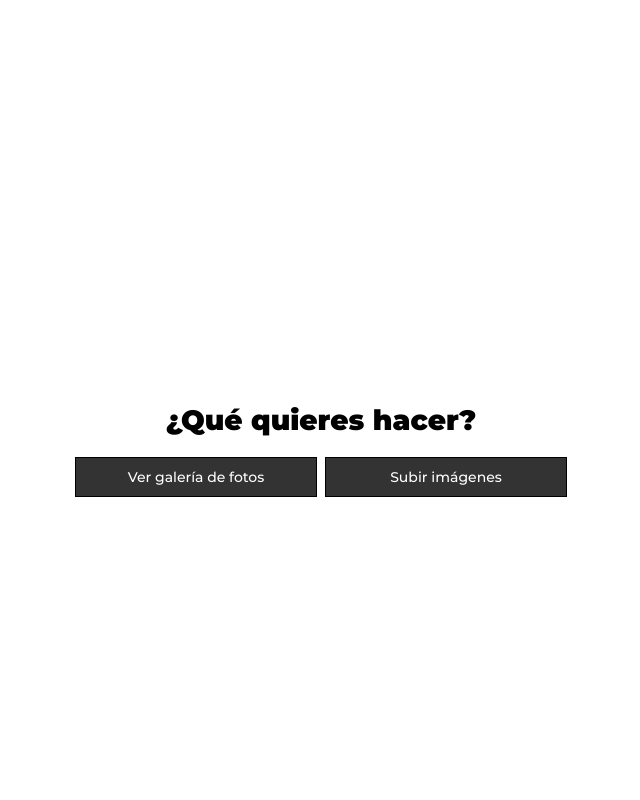
After one commit to Nethums/formularioRegistro, a PHP site: page /pages/eleccionUsuario.php?usuario=1 in a window 1280 px wide. The commit adds this page. Shown: the whole page, without its empty margins (319-959 px from the left). Run offline with PHP 8.4, Linux system fonts and the light colour scheme.

Commit message:
página de menú añadida
Página accesible después de que el usuario se identifique correctamente. Podrá elegir si ver su galería de imágenes o subir una foto privada / pública

```diff
--- a/css/estilos.css
+++ b/css/estilos.css
@@ -11,6 +11,7 @@ div.container {
     height: 100vh;
     width: 1000px;
     margin: 0 auto;
+    /*background-color: red;*/
 }
 
 /* Clase error usuario en Index */
@@ -37,9 +38,11 @@ p.errorImagen {
 }
 
 /* Div container-galeria */
-div.container.galeria {
+div.galeria {
     padding-top: 50px;
     justify-content: flex-start;
+    background-color: green;
+    width: 600px;
 }
 
 div.galeria {
@@ -78,3 +81,33 @@ a.botonFormulario:hover {
     font-weight: 400;
     background: #ececec;
 }
+
+
+/* Lista parges/eleccionUsuario.php */
+ul.eleccionUsuario {
+    list-style: none;
+    width: 500px;
+    display: flex;
+    justify-content:space-around;
+}
+
+ul.eleccionUsuario li a {
+    width: 200px;
+    padding: 10px 20px;
+    background-color: #333;
+    border: 1px solid black;
+    text-align: center;
+    text-decoration: none;
+    color: white;
+    font-weight: 400;
+    display: block;
+}
+
+ul.eleccionUsuario li a:hover {
+    font-weight: 400;
+    background-image: linear-gradient(to right, #333, #474747, #333);
+    /*moz-transition: all .4s ease-in-out;*/
+    -o-transition: all .4s ease-in-out;
+    -webkit-transition: all .4s ease-in-out;
+    transition: all .4s ease-in-out;
+}
--- a/libs/loginProcesar.php
+++ b/libs/loginProcesar.php
@@ -16,7 +16,7 @@
         //Añadimos un mensaje por GET para recogerlo en la página index.php y mostrar un mensaje de error en caso de que la identificación haya sido
         header('Location: ../index.php?noLogin=error');
     } else {
-        header('Location: ../pages/galeria.php?usuario=' . $usuario);
+        header('Location: ../pages/eleccionUsuario.php?usuario=' . $usuario);
     }
 
 ?>
--- /dev/null
+++ b/pages/eleccionUsuario.php
@@ -0,0 +1,22 @@
+<!DOCTYPE html>
+<html lang="en">
+    <head>
+        <meta charset="UTF-8">
+        <meta http-equiv="X-UA-Compatible" content="IE=edge">
+        <meta name="viewport" content="width=device-width, initial-scale=1.0">
+        <link rel="stylesheet" href="../css/estilos.css">
+        <title>¿Qué quieres hacer?</title>
+    </head>
+    <body>
+        <div class="container">
+            <h1 class="registro">¿Qué quieres hacer?</h1>
+            <ul class="eleccionUsuario">
+                <?php
+                    $usuario = $_GET['usuario'];
+                    echo "<li><a href='galeria.php?usuario=" . $usuario . "'>Ver galería de fotos</a></li>";
+                    echo "<li><a href='subirImagenes.php?usuario=" . $usuario . "'>Subir imágenes</a></li>";
+                ?>
+            </ul>
+        </div>
+    </body>
+</html>
--- a/pages/galeria.php
+++ b/pages/galeria.php
@@ -8,7 +8,7 @@
         <title>Galería imágenes</title>
     </head>
     <body>
-        <div class="container galeria">
+        <div class="container ">
             <h1>Galería de imágenes del usuario</h1>
             <div class="galeria">
                 <?php
```
Also changed, not shown: index.php (+5 -3 lines).
